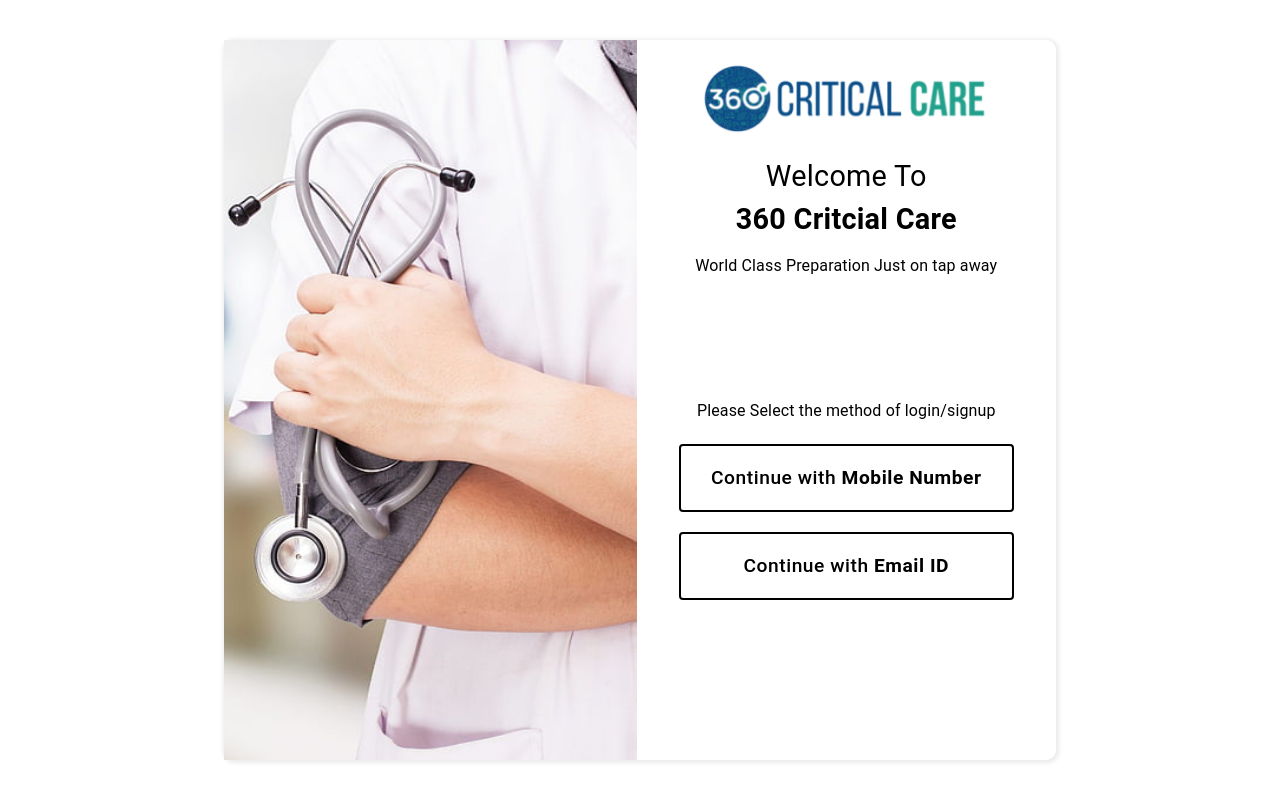
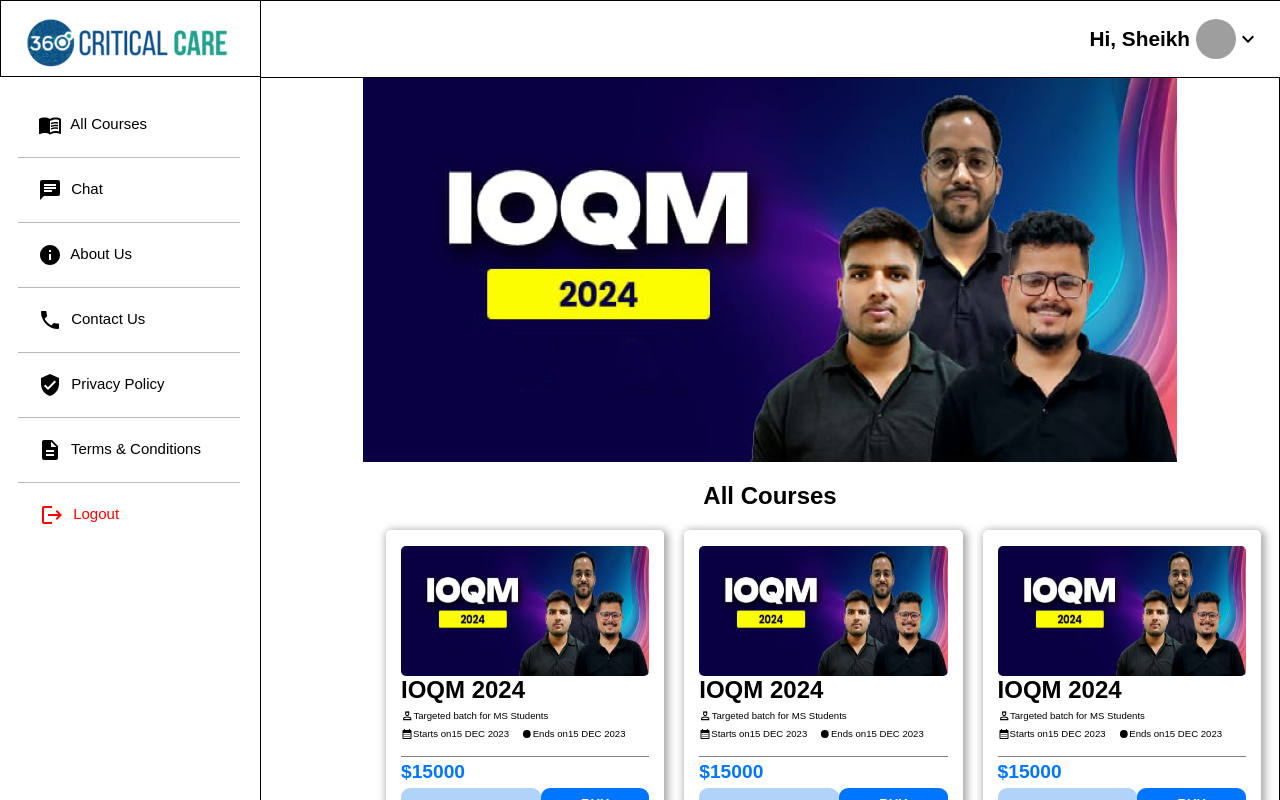
Before and after one commit to vidhichandrakar/CriticalCare-Application, a React (Create React App) app: page / in a window 1280 px wide. Built offline with nearby package versions, Linux system fonts and the light colour scheme; grey boxes are pictures that could not be loaded.

Commit message:
AllCoursesCardwork

```diff
--- a/src/App.js
+++ b/src/App.js
@@ -6,8 +6,8 @@
 function App() {
   return (
     <div className="App">
-     <HomeComponent/>
-     {/* <DashboardMain /> */}
+     {/* <HomeComponent/> */}
+     <DashboardMain />
     </div>
   );
 }
--- a/src/Components/CSS/DashBoard.css
+++ b/src/Components/CSS/DashBoard.css
@@ -182,7 +182,7 @@
     margin: 15px 125px;
   }
   .cardImage{
-    border-radius: 7px;
+    border-radius: 5px;
     height: 130px;
     width: 100%;
   }
@@ -191,14 +191,15 @@
     display: flex;
     flex-direction: column;
     justify-content: space-around;
-    padding: 8px 15px;
+    padding: 16px 15px;
     border-radius: 5px;
-    border: solid 2px black;
+    /* border: solid 2px black; */
+    box-shadow: 2px 2px 8px 2px rgba(0, 0, 0, 0.352) !important;
   }
   .cardDate{
     display: flex;
     flex-direction: row;
-    margin-top: -15px;
+    margin-top: -25px;
     border-bottom: solid 1.7px grey;
   }
   .margintoph1{
@@ -206,12 +207,15 @@
   }
   .margintopp{
     margin-top: -20px;
+    font-size: 0.63rem;
   }
   .card p{
     font-size: 0.6rem;
+    display: flex;
+    align-items: center;
   }
   .marginttoph2{
-    color: blue;
+    color: #0075FF;
     margin-top: 4px;
     font-size: 1.2rem;
   }
@@ -220,14 +224,25 @@
     justify-content: space-between;
     margin-top: -10px;
   }
+  .bluecolor{
+    background-color: #a9cffae6 !important;
+    color: #0075FF !important;
+  }
   .btn{
     border: rgb(141 168 201);;
-    background-color: rgb(141 168 201);
+    background-color: #0075FF;
     border-radius: 9px;
-    color: blue;
-    padding: 6px 38px;
-    font-weight: 600;
+    color: white;
+    padding: 8px 38px;
+    font-weight: 700;
     /* font-size: 1rem; */
+  }
+  .iconStudent{
+    width: 5% !important;
+  }
+  .iconDate{
+    width: 10% !important;
+    /* margin: 0 10px 0 4px !important; */
   }
 
 
--- a/src/Components/DashboardComponents/AllCOmponents/Home.js
+++ b/src/Components/DashboardComponents/AllCOmponents/Home.js
@@ -1,17 +1,8 @@
 import React from "react";
 import HomeImage from "../../../Images/Header_wallpaper.png";
-import {
-  BsFillArchiveFill,
-  BsFillGrid3X3GapFill,
-  BsPeopleFill,
-  BsFillBellFill,
-} from "react-icons/bs";
-// import Card from "@mui/material/Card";
-// import CardActions from "@mui/material/CardActions";
-// import CardContent from "@mui/material/CardContent";
-// import CardMedia from "@mui/material/CardMedia";
-// import Button from "@mui/material/Button";
-// import Typography from "@mui/material/Typography";
+import Person4OutlinedIcon from "@mui/icons-material/Person4Outlined";
+import CalendarMonthIcon from '@mui/icons-material/CalendarMonth';
+import FiberManualRecordIcon from '@mui/icons-material/FiberManualRecord';
 
 function Home() {
   return (
@@ -25,171 +16,264 @@
           <div className="card">
             <img src={HomeImage} className="cardImage" />
             <h1 className="margintoph1">IOQM 2024</h1>
-            <p className="margintopp">Targeted batch for MS Students</p>
+            <div >
+              <p className="margintopp">
+                <Person4OutlinedIcon  className="iconStudent"/>
+                Targeted batch for MS Students
+              </p>
+            </div>
             <div className="cardDate">
               <p>
-                Starts on <span>15 DEC 2023</span>
+                <CalendarMonthIcon className="iconDate"/>Starts on <span>15 DEC 2023</span>
               </p>
               <p>
-                Ends on <span>15 DEC 2023</span>
+                <FiberManualRecordIcon className="iconDate"/> Ends on <span>15 DEC 2023</span>
               </p>
             </div>
 
             <h2 className="marginttoph2">$15000</h2>
             <div className="CardButton">
-              <button className="btn">EXPLORE </button>
+              <button className="btn bluecolor">EXPLORE </button>
               <button className="btn">BUY NOW</button>
             </div>
           </div>
           <div className="card">
             <img src={HomeImage} className="cardImage" />
             <h1 className="margintoph1">IOQM 2024</h1>
-            <p className="margintopp">Targeted batch for MS Students</p>
+            <div >
+              <p className="margintopp">
+                <Person4OutlinedIcon  className="iconStudent"/>
+                Targeted batch for MS Students
+              </p>
+            </div>
             <div className="cardDate">
               <p>
-                Starts on <span>15 DEC 2023</span>
+                <CalendarMonthIcon className="iconDate"/>Starts on <span>15 DEC 2023</span>
               </p>
               <p>
-                Ends on <span>15 DEC 2023</span>
+                <FiberManualRecordIcon className="iconDate"/> Ends on <span>15 DEC 2023</span>
               </p>
             </div>
 
             <h2 className="marginttoph2">$15000</h2>
             <div className="CardButton">
-              <button className="btn">EXPLORE </button>
+              <button className="btn bluecolor">EXPLORE </button>
               <button className="btn">BUY NOW</button>
             </div>
           </div>
           <div className="card">
             <img src={HomeImage} className="cardImage" />
             <h1 className="margintoph1">IOQM 2024</h1>
-            <p className="margintopp">Targeted batch for MS Students</p>
+            <div >
+              <p className="margintopp">
+                <Person4OutlinedIcon  className="iconStudent"/>
+                Targeted batch for MS Students
+              </p>
+            </div>
             <div className="cardDate">
               <p>
-                Starts on <span>15 DEC 2023</span>
+                <CalendarMonthIcon className="iconDate"/>Starts on <span>15 DEC 2023</span>
               </p>
               <p>
-                Ends on <span>15 DEC 2023</span>
+                <FiberManualRecordIcon className="iconDate"/> Ends on <span>15 DEC 2023</span>
               </p>
             </div>
 
             <h2 className="marginttoph2">$15000</h2>
             <div className="CardButton">
-              <button className="btn">EXPLORE </button>
+              <button className="btn bluecolor">EXPLORE </button>
               <button className="btn">BUY NOW</button>
             </div>
           </div>
           <div className="card">
             <img src={HomeImage} className="cardImage" />
             <h1 className="margintoph1">IOQM 2024</h1>
-            <p className="margintopp">Targeted batch for MS Students</p>
+            <div >
+              <p className="margintopp">
+                <Person4OutlinedIcon  className="iconStudent"/>
+                Targeted batch for MS Students
+              </p>
+            </div>
             <div className="cardDate">
               <p>
-                Starts on <span>15 DEC 2023</span>
+                <CalendarMonthIcon className="iconDate"/>Starts on <span>15 DEC 2023</span>
               </p>
               <p>
-                Ends on <span>15 DEC 2023</span>
+                <FiberManualRecordIcon className="iconDate"/> Ends on <span>15 DEC 2023</span>
               </p>
             </div>
 
             <h2 className="marginttoph2">$15000</h2>
             <div className="CardButton">
-              <button className="btn">EXPLORE </button>
+              <button className="btn bluecolor">EXPLORE </button>
               <button className="btn">BUY NOW</button>
             </div>
           </div>
           <div className="card">
             <img src={HomeImage} className="cardImage" />
             <h1 className="margintoph1">IOQM 2024</h1>
-            <p className="margintopp">Targeted batch for MS Students</p>
+            <div >
+              <p className="margintopp">
+                <Person4OutlinedIcon  className="iconStudent"/>
+                Targeted batch for MS Students
+              </p>
+            </div>
             <div className="cardDate">
               <p>
-                Starts on <span>15 DEC 2023</span>
+                <CalendarMonthIcon className="iconDate"/>Starts on <span>15 DEC 2023</span>
               </p>
               <p>
-                Ends on <span>15 DEC 2023</span>
+                <FiberManualRecordIcon className="iconDate"/> Ends on <span>15 DEC 2023</span>
               </p>
             </div>
 
             <h2 className="marginttoph2">$15000</h2>
             <div className="CardButton">
-              <button className="btn">EXPLORE </button>
+              <button className="btn bluecolor">EXPLORE </button>
               <button className="btn">BUY NOW</button>
             </div>
           </div>
           <div className="card">
             <img src={HomeImage} className="cardImage" />
             <h1 className="margintoph1">IOQM 2024</h1>
-            <p className="margintopp">Targeted batch for MS Students</p>
+            <div >
+              <p className="margintopp">
+                <Person4OutlinedIcon  className="iconStudent"/>
+                Targeted batch for MS Students
+              </p>
+            </div>
             <div className="cardDate">
               <p>
-                Starts on <span>15 DEC 2023</span>
+                <CalendarMonthIcon className="iconDate"/>Starts on <span>15 DEC 2023</span>
               </p>
               <p>
-                Ends on <span>15 DEC 2023</span>
+                <FiberManualRecordIcon className="iconDate"/> Ends on <span>15 DEC 2023</span>
               </p>
             </div>
 
             <h2 className="marginttoph2">$15000</h2>
             <div className="CardButton">
-              <button className="btn">EXPLORE </button>
+              <button className="btn bluecolor">EXPLORE </button>
               <button className="btn">BUY NOW</button>
             </div>
           </div>
           <div className="card">
             <img src={HomeImage} className="cardImage" />
             <h1 className="margintoph1">IOQM 2024</h1>
-            <p className="margintopp">Targeted batch for MS Students</p>
+            <div >
+              <p className="margintopp">
+                <Person4OutlinedIcon  className="iconStudent"/>
+                Targeted batch for MS Students
+              </p>
+            </div>
             <div className="cardDate">
               <p>
-                Starts on <span>15 DEC 2023</span>
+                <CalendarMonthIcon className="iconDate"/>Starts on <span>15 DEC 2023</span>
               </p>
               <p>
-                Ends on <span>15 DEC 2023</span>
+                <FiberManualRecordIcon className="iconDate"/> Ends on <span>15 DEC 2023</span>
               </p>
             </div>
 
             <h2 className="marginttoph2">$15000</h2>
             <div className="CardButton">
-              <button className="btn">EXPLORE </button>
+              <button className="btn bluecolor">EXPLORE </button>
               <button className="btn">BUY NOW</button>
             </div>
           </div>
           <div className="card">
             <img src={HomeImage} className="cardImage" />
             <h1 className="margintoph1">IOQM 2024</h1>
-            <p className="margintopp">Targeted batch for MS Students</p>
+            <div >
+              <p className="margintopp">
+                <Person4OutlinedIcon  className="iconStudent"/>
+                Targeted batch for MS Students
+              </p>
+            </div>
             <div className="cardDate">
               <p>
-                Starts on <span>15 DEC 2023</span>
+                <CalendarMonthIcon className="iconDate"/>Starts on <span>15 DEC 2023</span>
               </p>
               <p>
-                Ends on <span>15 DEC 2023</span>
+                <FiberManualRecordIcon className="iconDate"/> Ends on <span>15 DEC 2023</span>
               </p>
             </div>
 
             <h2 className="marginttoph2">$15000</h2>
             <div className="CardButton">
-              <button className="btn">EXPLORE </button>
+              <button className="btn bluecolor">EXPLORE </button>
               <button className="btn">BUY NOW</button>
             </div>
           </div>
           <div className="card">
             <img src={HomeImage} className="cardImage" />
             <h1 className="margintoph1">IOQM 2024</h1>
-            <p className="margintopp">Targeted batch for MS Students</p>
+            <div >
+              <p className="margintopp">
+                <Person4OutlinedIcon  className="iconStudent"/>
+                Targeted batch for MS Students
+              </p>
+            </div>
             <div className="cardDate">
               <p>
-                Starts on <span>15 DEC 2023</span>
+                <CalendarMonthIcon className="iconDate"/>Starts on <span>15 DEC 2023</span>
               </p>
               <p>
-                Ends on <span>15 DEC 2023</span>
+                <FiberManualRecordIcon className="iconDate"/> Ends on <span>15 DEC 2023</span>
               </p>
             </div>
 
             <h2 className="marginttoph2">$15000</h2>
             <div className="CardButton">
-              <button className="btn">EXPLORE </button>
+              <button className="btn bluecolor">EXPLORE </button>
+              <button className="btn">BUY NOW</button>
+            </div>
+          </div>
+          <div className="card">
+            <img src={HomeImage} className="cardImage" />
+            <h1 className="margintoph1">IOQM 2024</h1>
+            <div >
+              <p className="margintopp">
+                <Person4OutlinedIcon  className="iconStudent"/>
+                Targeted batch for MS Students
+              </p>
+            </div>
+            <div className="cardDate">
+              <p>
+                <CalendarMonthIcon className="iconDate"/>Starts on <span>15 DEC 2023</span>
+              </p>
+              <p>
+                <FiberManualRecordIcon className="iconDate"/> Ends on <span>15 DEC 2023</span>
+              </p>
+            </div>
+
+            <h2 className="marginttoph2">$15000</h2>
+            <div className="CardButton">
+              <button className="btn bluecolor">EXPLORE </button>
+              <button className="btn">BUY NOW</button>
+            </div>
+          </div>
+          <div className="card">
+            <img src={HomeImage} className="cardImage" />
+            <h1 className="margintoph1">IOQM 2024</h1>
+            <div >
+              <p className="margintopp">
+                <Person4OutlinedIcon  className="iconStudent"/>
+                Targeted batch for MS Students
+              </p>
+            </div>
+            <div className="cardDate">
+              <p>
+                <CalendarMonthIcon className="iconDate"/>Starts on <span>15 DEC 2023</span>
+              </p>
+              <p>
+                <FiberManualRecordIcon className="iconDate"/> Ends on <span>15 DEC 2023</span>
+              </p>
+            </div>
+
+            <h2 className="marginttoph2">$15000</h2>
+            <div className="CardButton">
+              <button className="btn bluecolor">EXPLORE </button>
               <button className="btn">BUY NOW</button>
             </div>
           </div>
```
